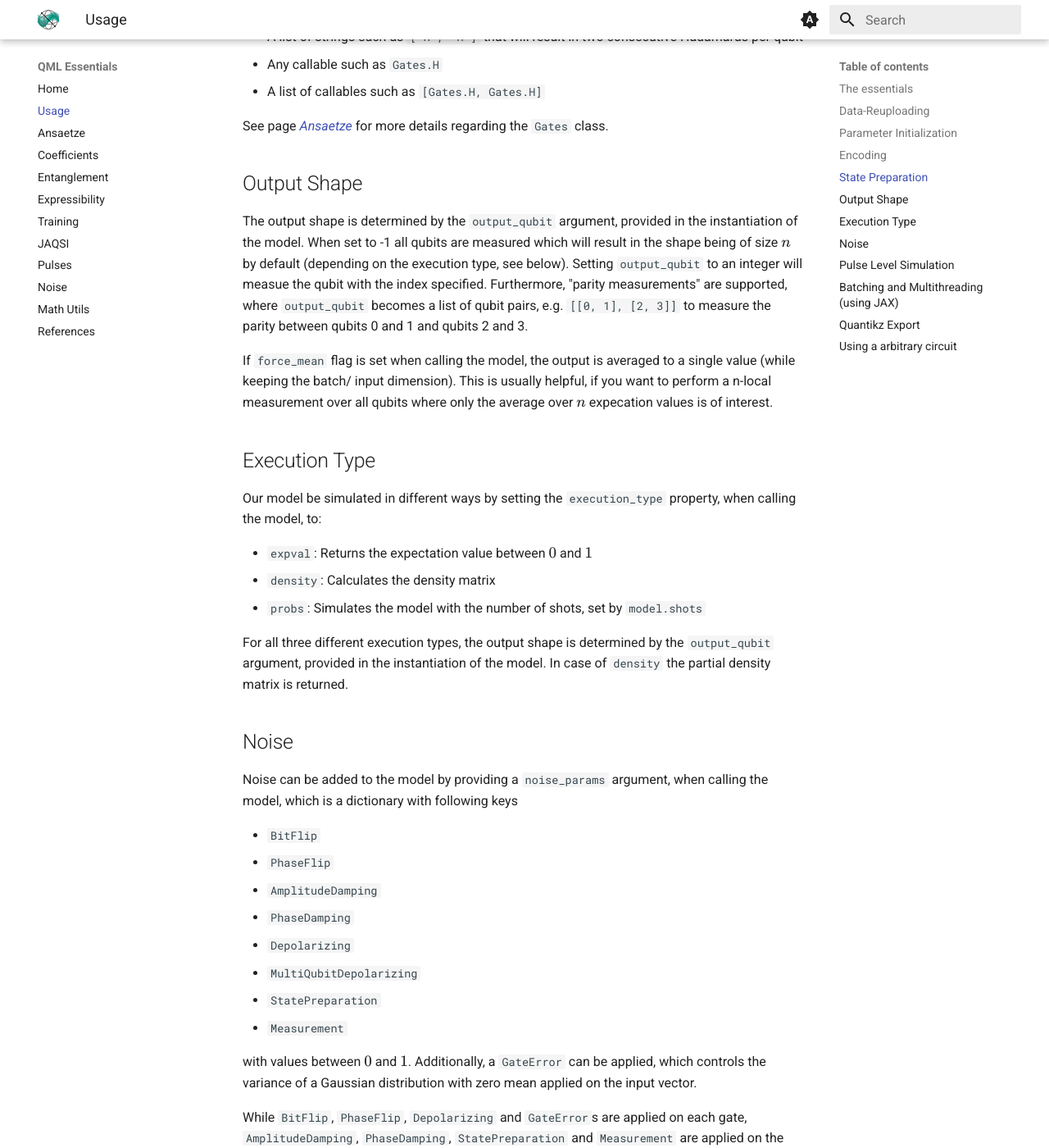
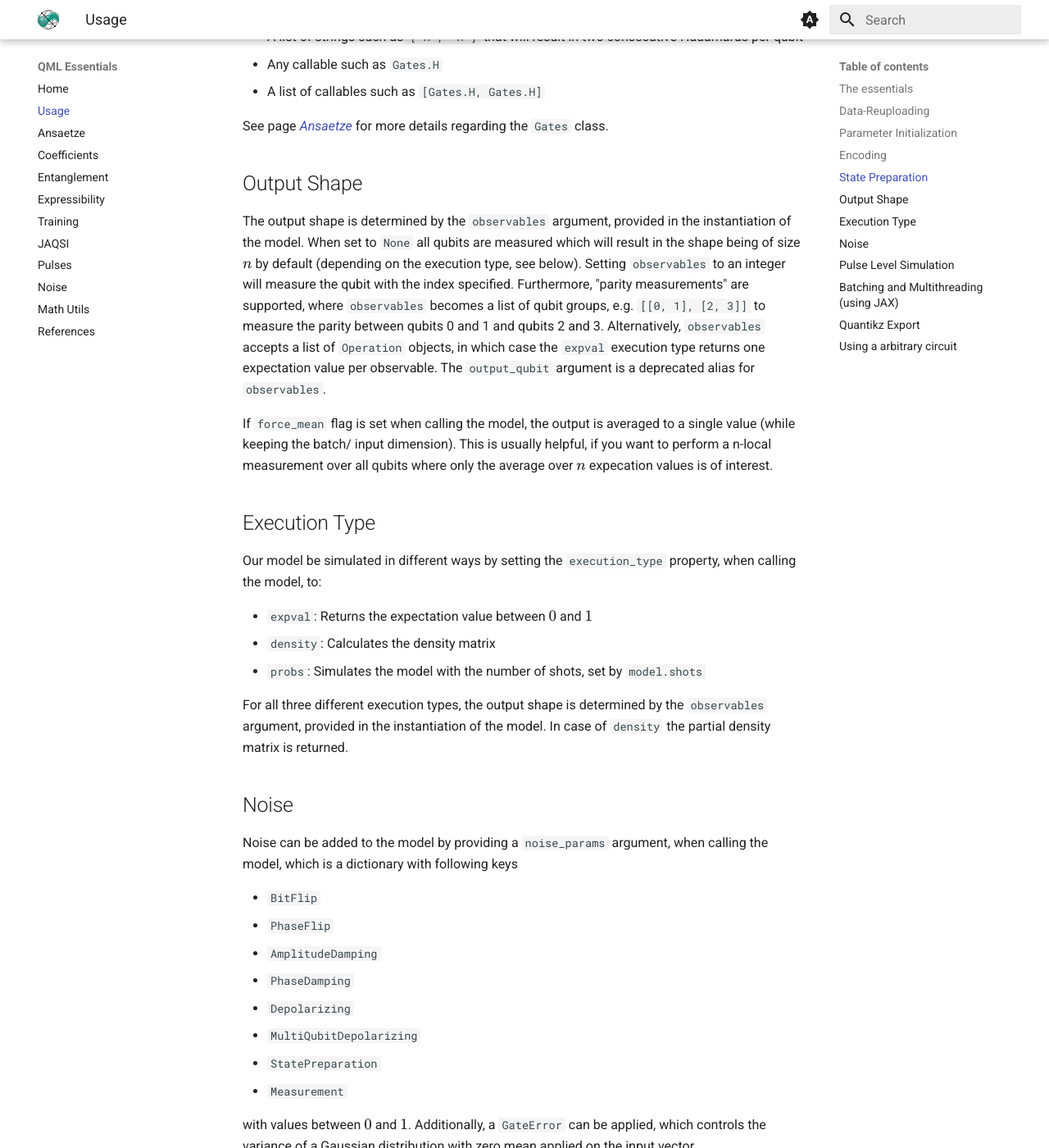
Before and after one commit to cirKITers/qml-essentials, an MkDocs documentation site: the page built from docs/usage.md, in a window 1280 px wide and 1400 px high, scrolled down 4766 px. Shown: the whole window at 82% size. Built offline with MkDocs 1.6.1 and Material for MkDocs 9.7.7, drawn with Linux system fonts in a browser that asks for light colours; emoji names are drawn with the system emoji font; some of the changed text lies outside the part shown.

Commit message:
adjusted docs
Signed-off-by: Melvin Strobl <lc3267@kit.edu>

````diff
--- a/docs/generate_circuits.py
+++ b/docs/generate_circuits.py
@@ -13,7 +13,7 @@ def plot_circuit(q, ansatz):
         n_qubits=q,
         n_layers=1,
         circuit_type=ansatz.__name__,
-        output_qubit=-1,
+        observables=None,
         remove_zero_encoding=True,
         data_reupload=False,
     )
--- a/docs/usage.md
+++ b/docs/usage.md
@@ -30,7 +30,7 @@ I.e. simply running the following
 ```python
 model()
 ```
-will return the combined expectation value of a n-local measurement (`output_qubit=-1` is default).
+will return the combined expectation value of a n-local measurement (`observables=None` is default, measuring all qubits).
 
 In the following we will describe some concepts of the `Model` class.
 For a more detailled reference on the methods and arguments that are available, please see the [references page](https://cirkiters.github.io/qml-essentials/references/#model).
@@ -162,10 +162,12 @@ See page [*Ansaetze*](ansaetze.md) for more details regarding the `Gates` class.
 
 ## Output Shape
 
-The output shape is determined by the `output_qubit` argument, provided in the instantiation of the model.
-When set to -1 all qubits are measured which will result in the shape being of size $n$ by default (depending on the execution type, see below).
-Setting `output_qubit` to an integer will measue the qubit with the index specified.
-Furthermore, "parity measurements" are supported, where `output_qubit` becomes a list of qubit pairs, e.g. `[[0, 1], [2, 3]]` to measure the parity between qubits 0 and 1 and qubits 2 and 3.
+The output shape is determined by the `observables` argument, provided in the instantiation of the model.
+When set to `None` all qubits are measured which will result in the shape being of size $n$ by default (depending on the execution type, see below).
+Setting `observables` to an integer will measure the qubit with the index specified.
+Furthermore, "parity measurements" are supported, where `observables` becomes a list of qubit groups, e.g. `[[0, 1], [2, 3]]` to measure the parity between qubits 0 and 1 and qubits 2 and 3.
+Alternatively, `observables` accepts a list of `Operation` objects, in which case the `expval` execution type returns one expectation value per observable.
+The `output_qubit` argument is a deprecated alias for `observables`.
 
 If `force_mean` flag is set when calling the model, the output is averaged to a single value (while keeping the batch/ input dimension).
 This is usually helpful, if you want to perform a n-local measurement over all qubits where only the average over $n$ expecation values is of interest.
@@ -178,7 +180,7 @@ Our model be simulated in different ways by setting the `execution_type` propert
 - `density`: Calculates the density matrix
 - `probs`: Simulates the model with the number of shots, set by `model.shots`
 
-For all three different execution types, the output shape is determined by the `output_qubit` argument, provided in the instantiation of the model.
+For all three different execution types, the output shape is determined by the `observables` argument, provided in the instantiation of the model.
 In case of `density` the partial density matrix is returned.
 
 ## Noise
@@ -327,7 +329,7 @@ params = jnp.array([[jnp.pi / 2, 1]])
 model = Model(
     n_qubits=2,
     n_layers=1,
-    output_qubit=0,  # this will correspond to PauliZ on qubit 0
+    observables=0,  # this will correspond to PauliZ on qubit 0
 )
 
 # Define the spectrum (usually this is inferred from the encoding)
````
Also changed, not shown: docs/coefficients.md (+2 -2 lines).
